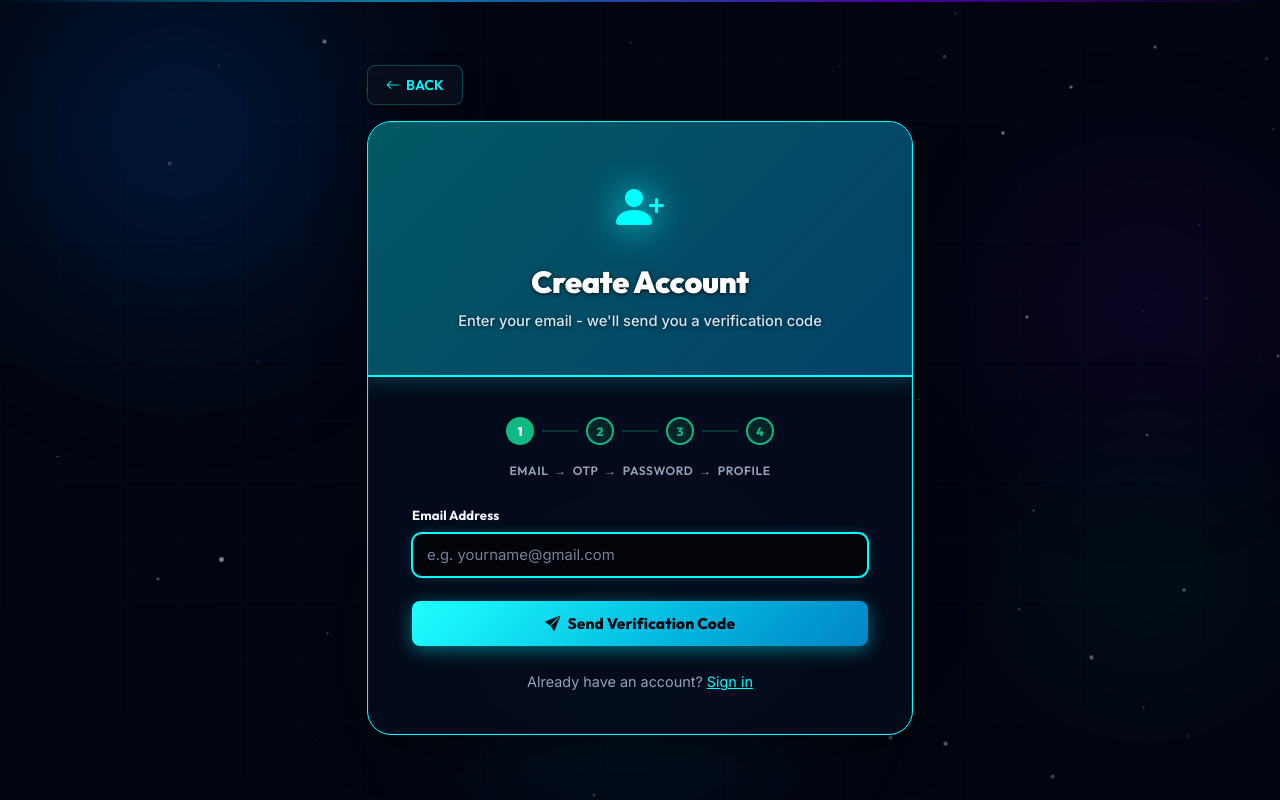
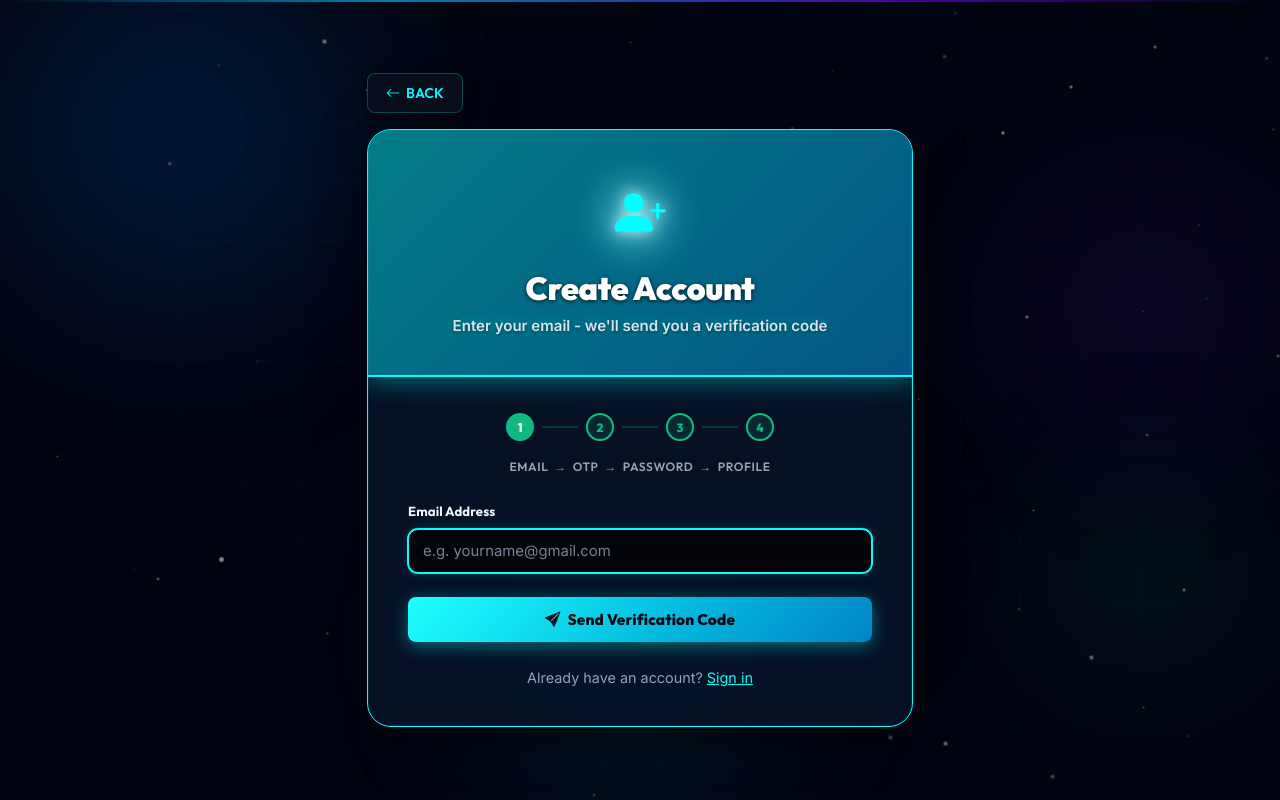
Before and after one commit to MR360-TECH/AI_INTERVIEW_PLATFORM, a Flask app: page /signup in a window 1280 px wide. Run offline with Flask 3, Linux system fonts and the light colour scheme.

Commit message:
la commit

```diff
--- a/static/css/style.css
+++ b/static/css/style.css
@@ -1012,34 +1012,34 @@ html.dark-theme .form-select:focus {
 }
 html.dark-theme .form-label { color: #f0f4fb !important; }
 
-/* ── Login / Register card — Ultra Neon Glassmorphism ── */
+/* ── Login / Register card — Ultra Glowing Neon Glassmorphism ── */
 .login-card,
 .register-card {
-    border: 1.8px solid #00ffff !important;
+    border: 2px solid #00ffff !important;
     border-radius: 24px !important;
     overflow: hidden;
-    box-shadow: 0 12px 50px rgba(0, 0, 0, 0.8), 0 0 30px rgba(0, 255, 255, 0.25), 0 0 2px #00ffff inset !important;
-    background: rgba(4, 12, 28, 0.88) !important;
+    box-shadow: 0 10px 40px rgba(0, 0, 0, 0.8), 0 0 35px rgba(0, 255, 255, 0.45), 0 0 15px rgba(0, 255, 255, 0.3) inset !important;
+    background: rgba(6, 18, 38, 0.92) !important;
     backdrop-filter: blur(28px) saturate(200%) !important;
     -webkit-backdrop-filter: blur(28px) saturate(200%) !important;
 }
 html.dark-theme .login-card,
 html.dark-theme .register-card {
-    background: rgba(4, 12, 28, 0.88) !important;
+    background: rgba(6, 18, 38, 0.92) !important;
     border-color: #00ffff !important;
 }
 
 /* Login / Register header */
 .login-header,
 .register-header {
-    background: linear-gradient(135deg, rgba(0, 255, 255, 0.32) 0%, rgba(2, 132, 199, 0.45) 100%) !important;
-    color: #ffffff;
-    padding: 48px 40px 42px;
+    background: linear-gradient(135deg, rgba(0, 255, 255, 0.45) 0%, rgba(2, 132, 199, 0.6) 100%) !important;
+    color: #ffffff;
+    padding: 42px 36px 36px;
     text-align: center;
     position: relative;
     overflow: hidden;
-    border-bottom: 2px solid #00ffff !important;
-    box-shadow: 0 4px 20px rgba(0, 255, 255, 0.2);
+    border-bottom: 2.5px solid #00ffff !important;
+    box-shadow: 0 4px 25px rgba(0, 255, 255, 0.4);
 }
 /* Kill decorative blobs */
 .login-header::before,
@@ -1053,31 +1053,31 @@ html.dark-theme .register-card {
     font-family: 'Outfit', sans-serif;
     font-weight: 900;
     color: #ffffff;
-    margin-bottom: 8px;
+    margin-bottom: 6px;
     letter-spacing: -0.01em;
-    font-size: 1.9rem;
-    text-shadow: 0 0 20px rgba(0, 255, 255, 0.7), 0 2px 8px rgba(0,0,0,0.9);
+    font-size: 2rem;
+    text-shadow: 0 0 24px #00ffff, 0 2px 10px rgba(0,0,0,0.9);
 }
 .login-header p,
 .register-header p {
     opacity: 1;
     margin: 0;
-    font-size: 0.92rem;
-    font-weight: 500;
-    color: #e2e8f0;
-    text-shadow: 0 1px 4px rgba(0,0,0,0.6);
+    font-size: 0.94rem;
+    font-weight: 600;
+    color: #ffffff;
+    text-shadow: 0 0 10px rgba(0, 255, 255, 0.5), 0 1px 4px rgba(0,0,0,0.8);
 }
 .login-header i,
 .register-header i {
-    font-size: 3rem;
+    font-size: 3.2rem;
     display: block;
-    margin-bottom: 16px;
+    margin-bottom: 14px;
     color: #00ffff;
-    filter: drop-shadow(0 0 18px #00ffff);
+    filter: drop-shadow(0 0 22px #00ffff) drop-shadow(0 0 8px #ffffff);
 }
 
 .form-body {
-    padding: 40px 44px;
+    padding: 36px 40px;
     background: transparent !important;
 }
 html.dark-theme .form-body {
```
